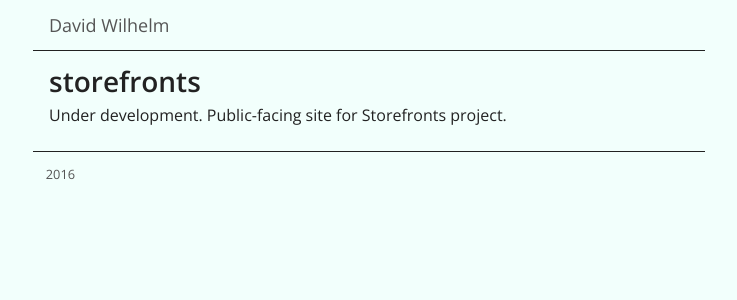
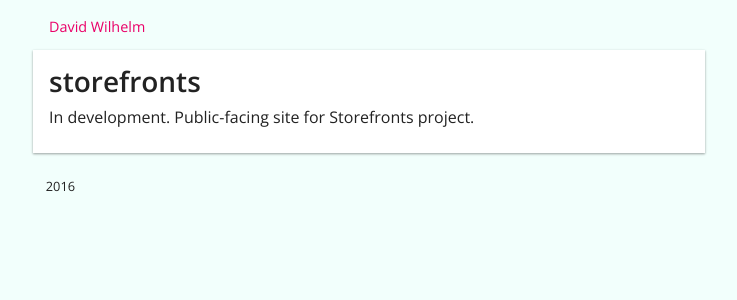
Before and after one commit to dogsGhost/dogsGhost.github.io, a Jekyll site: the page built from _posts/2016-01-27-storefronts.md, in a window 1280 px wide. Shown: the top 300 px of the page, without its empty margins (271-1008 px from the left). Built offline with Jekyll 4.4.1, drawn with Linux system fonts in a browser that asks for light colours; nearby versions of some CDN libraries.

Commit message:
update styles and add new post

```diff
--- a/_posts/2016-01-27-storefronts.md
+++ b/_posts/2016-01-27-storefronts.md
@@ -7,6 +7,6 @@
 on_github: true
 ---
 
-Under development. Public-facing site for Storefronts project.
+In development. Public-facing site for Storefronts project.
 
 <!-- end -->
--- a/css/main.scss
+++ b/css/main.scss
@@ -35,12 +35,11 @@
   margin: 0;
   font-weight: 600;
   font-family: $sans-serif;
-  line-height: 1;
+  line-height: 1.1;
 }
 
 h1 {
   font: 400 1.125em/1 $sans-serif;
-  // text-align: right;
 }
 
 h2 {
@@ -67,12 +66,10 @@
 
 .page-header {
   padding: 1em;
-  border-bottom: 1px solid $black;
-  // border-bottom: 1px solid lighten($black, 50%);
 
   a {
     text-decoration: none;
-    color: lighten($black, 20%);
+    font-size: 80%;
   }
 }
 
@@ -80,17 +77,16 @@
 }
 
 .page-footer {
-  padding: 1em;
+  padding: 0 1em 1em;
   font-size: 80%;
-  color: lighten($black, 20%);
-  border-top: 1px solid $black;
-  // border-top: 1px solid lighten($black, 50%);
 }
 
 
 .box {
+  margin: 0 0 1.5em;
   padding: 1em;
-  border-top: 1px solid $black;
+  box-shadow: 0 1px 3px rgba(0,0,0,0.15), 0 1px 2px rgba(0,0,0,0.25);
+  background: #fff;
 
   &:first-child {
     border: none;
@@ -107,9 +103,5 @@
   &-item {
     padding: 0 0.5em;
     display: inline-block;
-
-    // &:after {
-    //   content: ',';
-    // }
   }
 }
```
Also changed, not shown: _posts/2016-02-06-you-might-need.md (added, +12 -0 lines).
